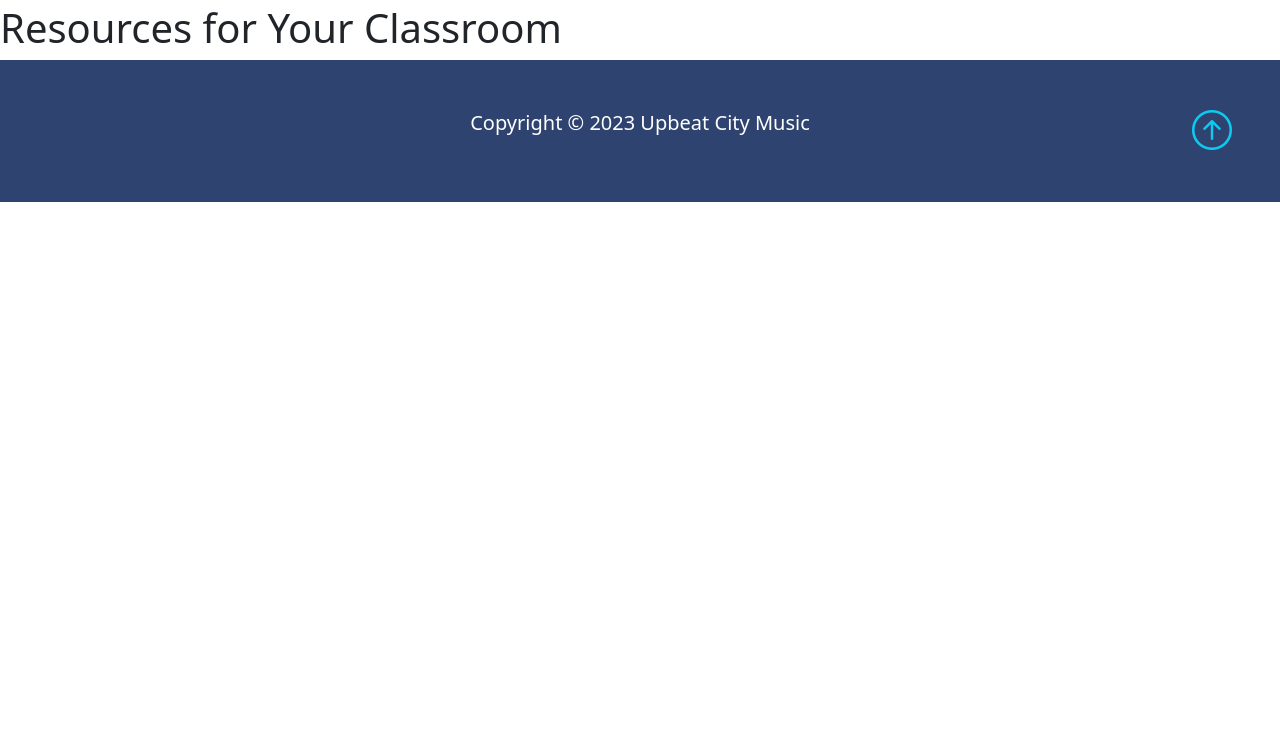
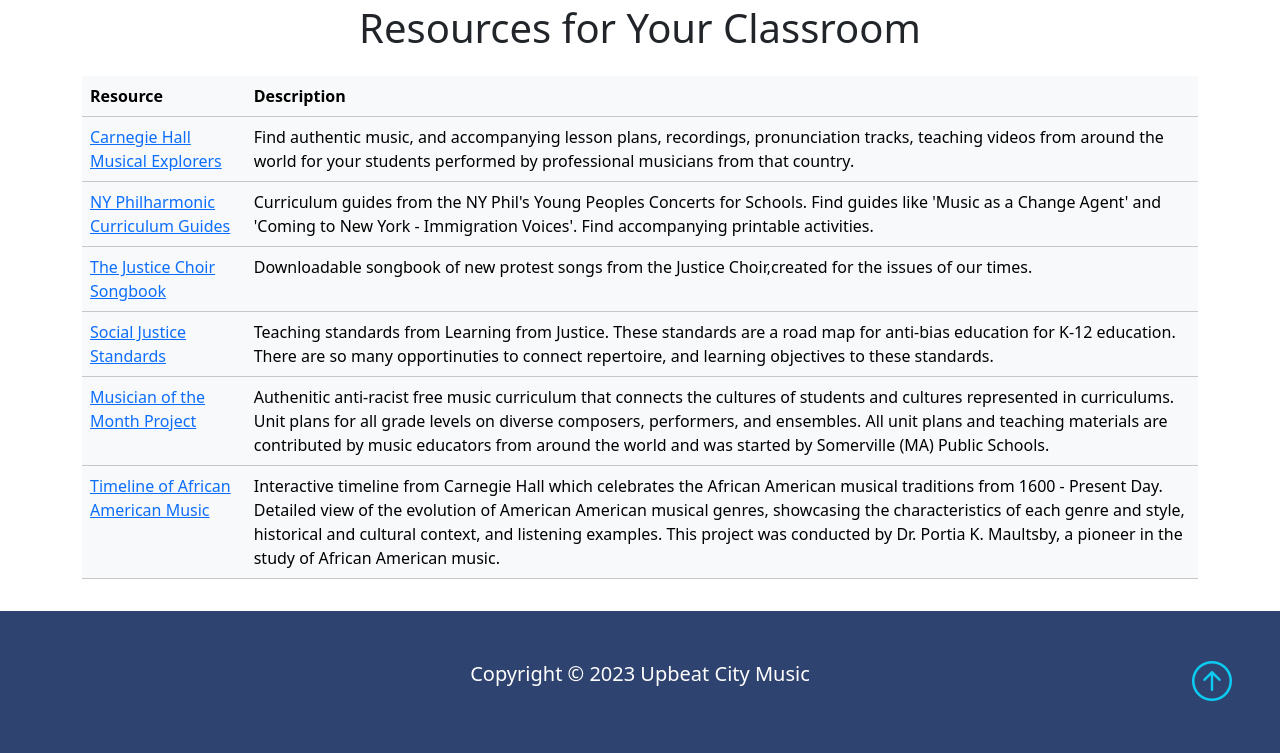
Before and after one commit to lcarinad/upbeatCityMusic_bootstrap_site, a Flask app: page /resources in a window 1280 px wide. Shown: the part 72-825 px from the top of the page. Before the commit the page ends 274 px from the top, so only its background shows below. Run offline with Flask 3, Linux system fonts and the light colour scheme; some libraries are stand-ins or nearby versions.

Commit message:
resource page table

```diff
--- a/templates/resources.html
+++ b/templates/resources.html
@@ -1,4 +1,112 @@
 {% extends 'base.html' %} {% block title %}Relevant Resources{% endblock %} {%
 block content %}
-<h1 class="mt-3">Resources for Your Classroom</h1>
+<h1 class="mt-3 text-center">Resources for Your Classroom</h1>
+<div class="container py-3">
+  <div class="table-responsive-lg">
+    <table class="table table-light table-hover">
+      <thead>
+        <tr>
+          <th>Resource</th>
+          <th>Description</th>
+        </tr>
+      </thead>
+      <tbody>
+        <tr>
+          <td>
+            <a
+              href="https://www.carnegiehall.org/Education/Programs/Musical-Explorers/Digital#programs"
+              target="_blank"
+              >Carnegie Hall Musical Explorers</a
+            >
+          </td>
+          <td>
+            Find authentic music, and accompanying lesson plans, recordings,
+            pronunciation tracks, teaching videos from around the world for your
+            students performed by professional musicians from that country.
+          </td>
+        </tr>
+
+        <tr>
+          <td>
+            <a
+              href="https://nyphil.org/education/digital-resources/curriculum-guides"
+              target="_blank"
+              >NY Philharmonic Curriculum Guides</a
+            >
+          </td>
+          <td>
+            Curriculum guides from the NY Phil's Young Peoples Concerts for
+            Schools. Find guides like 'Music as a Change Agent' and 'Coming to
+            New York - Immigration Voices'. Find accompanying printable
+            activities.
+          </td>
+        </tr>
+        <tr>
+          <td>
+            <a
+              href="https://www.themendelssohn.org/wp-content/uploads/2020/06/Justice-Choir-Songbook-7_18.pdf"
+              target="_blank"
+              >The Justice Choir Songbook</a
+            >
+          </td>
+          <td>
+            Downloadable songbook of new protest songs from the Justice
+            Choir,created for the issues of our times.
+          </td>
+        </tr>
+        <tr>
+          <td>
+            <a
+              href="https://www.learningforjustice.org/frameworks/social-justice-standards?gclid=CjwKCAjwmbqoBhAgEiwACIjzEFxTSwebV80cFtDNJzzCBASsoBt0yvRxQqdHIgH-7-KQHjy9B2Jf_xoCsewQAvD_BwE"
+              target="_blank"
+              >Social Justice Standards</a
+            >
+          </td>
+          <td>
+            Teaching standards from Learning from Justice. These standards are a
+            road map for anti-bias education for K-12 education. There are so
+            many opportinuties to connect repertoire, and learning objectives to
+            these standards.
+          </td>
+        </tr>
+        <tr>
+          <td>
+            <a
+              href="https://musicianofthemonthproject.com/"
+              target="_blank"
+              >Musician of the Month Project
+            </a>
+          </td>
+          <td>
+            Authenitic anti-racist free music curriculum that connects the
+            cultures of students and cultures represented in curriculums. Unit
+            plans for all grade levels on diverse composers, performers, and
+            ensembles. All unit plans and teaching materials are contributed by
+            music educators from around the world and was started by Somerville
+            (MA) Public Schools.
+          </td>
+        </tr>
+
+        <tr>
+          <td>
+            <a
+              href="https://timeline.carnegiehall.org/timeline"
+              target="_blank">
+              Timeline of African American Music</a
+            >
+          </td>
+          <td>
+            Interactive timeline from Carnegie Hall which celebrates the African
+            American musical traditions from 1600 - Present Day. Detailed view
+            of the evolution of American American musical genres, showcasing the
+            characteristics of each genre and style, historical and cultural
+            context, and listening examples. This project was conducted by Dr.
+            Portia K. Maultsby, a pioneer in the study of African American
+            music.
+          </td>
+        </tr>
+      </tbody>
+    </table>
+  </div>
+</div>
 {% endblock %}
```
